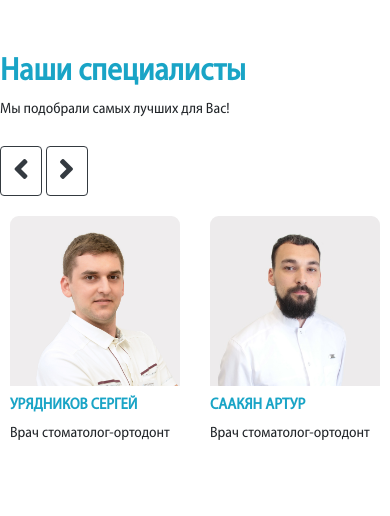
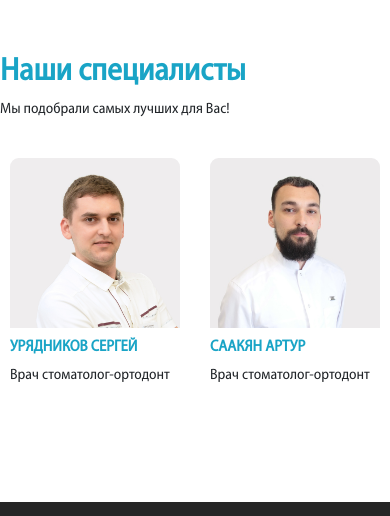
Before and after one commit to olegletto/dentalroom, a plain HTML site: page index.html in a window 390 px wide. Shown: the part 4020-4536 px from the top of the page. Drawn offline with nearby package versions, Linux system fonts and the light colour scheme; files whose address does not match are found by name.

Commit message:
refactoring

```diff
--- a/index.html
+++ b/index.html
@@ -356,7 +356,7 @@
         <h2><b>Наши специалисты</b></h2>
         <p>Мы подобрали самых лучших для Вас!</p>
       </div>
-      <div class="col-md-2">
+      <div class="col-md-2 d-none d-md-block">
         <button type="button" href="#" class="btn btn-outline-dark mt-2 prev">
           <i class="fa fa-angle-left fa-2x"></i>
         </button>
```
